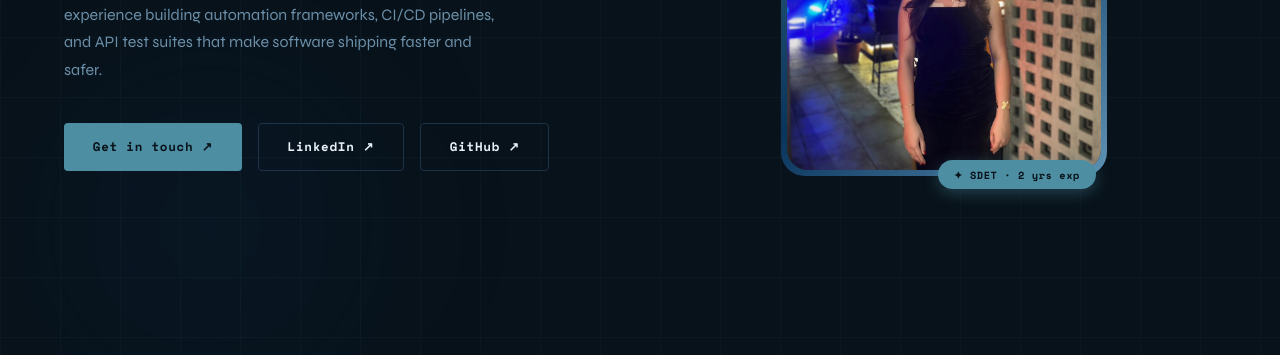
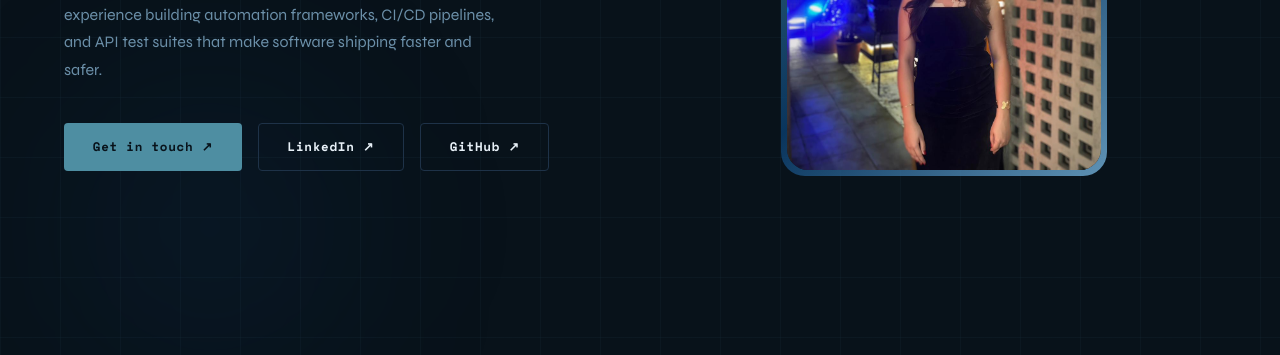
Before and after one commit to aashiasorathia/aashiasorathia.github.io, a plain HTML site: page index.html in a window 1280 px wide. Shown: the part 443-798 px from the top of the page. Drawn offline with nearby package versions, Linux system fonts and the light colour scheme.

Commit message:
Update index.html

```diff
--- a/index.html
+++ b/index.html
@@ -411,9 +411,6 @@
       <div class="photo-frame-gap"></div>
       <div class="photo-img-clip">
         <img src="aashia_img.jpeg" alt="Aashia Sorathia"/>
-      </div>
-      <div class="photo-badge">✦ SDET · 2 yrs exp</div>
-    </div>
   </div>
 </section>
 
```
